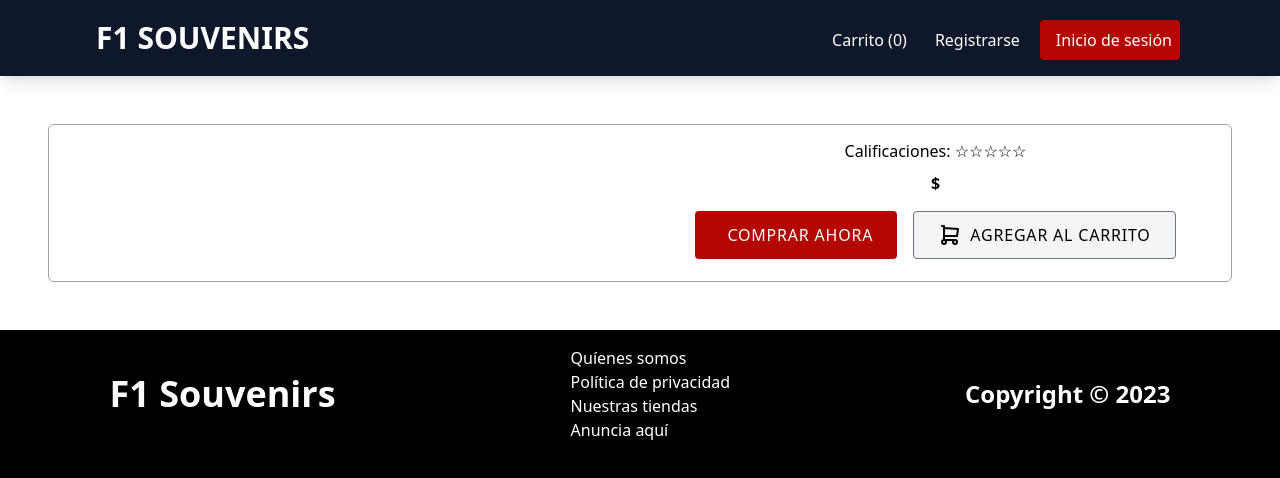
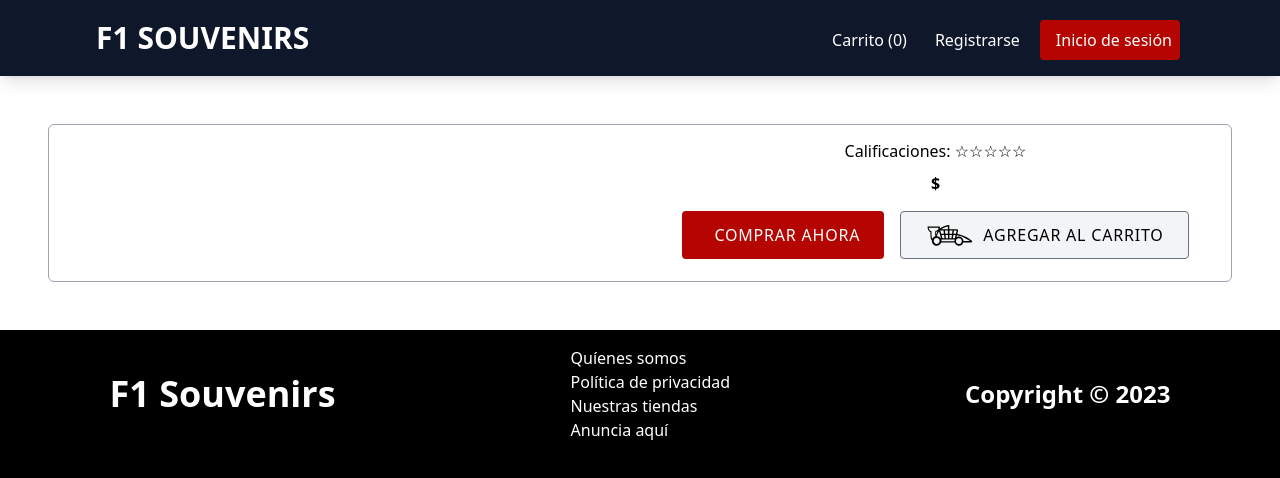
Before and after one commit to DaquitoCoder/F1-Souvenirs-UI, a React (Vite) app: page /product/1 in a window 1280 px wide. Shown: the top 478 px of the page. Built offline with nearby package versions, Linux system fonts and the light colour scheme; no server answers.

Commit message:
Update shopping cart icons in Product view

```diff
--- a/src/views/Product.jsx
+++ b/src/views/Product.jsx
@@ -3,7 +3,8 @@ import SimplePage from '../components/SimplePage';
 import { getProductById } from '../hooks/products/products';
 import { useState, useEffect } from 'react';
 import Button from '../components/Button';
-import { IconShoppingCart, IconShoppingCartOff } from '@tabler/icons-react';
+import IconCart from '../assets/IconCart';
+import IconNoCart from '../assets/IconNoCart';
 import Typography from '../components/Typography';
 import { useCart } from '../context/CartContext';
 
@@ -68,9 +69,9 @@ const Product = () => {
                 }`}
                 icon={
                   !isProductInCart ? (
-                    <IconShoppingCart size={24} />
+                    <IconCart size={24} />
                   ) : (
-                    <IconShoppingCartOff size={24} />
+                    <IconNoCart size={24} />
                   )
                 }
                 onClick={() => {
```
